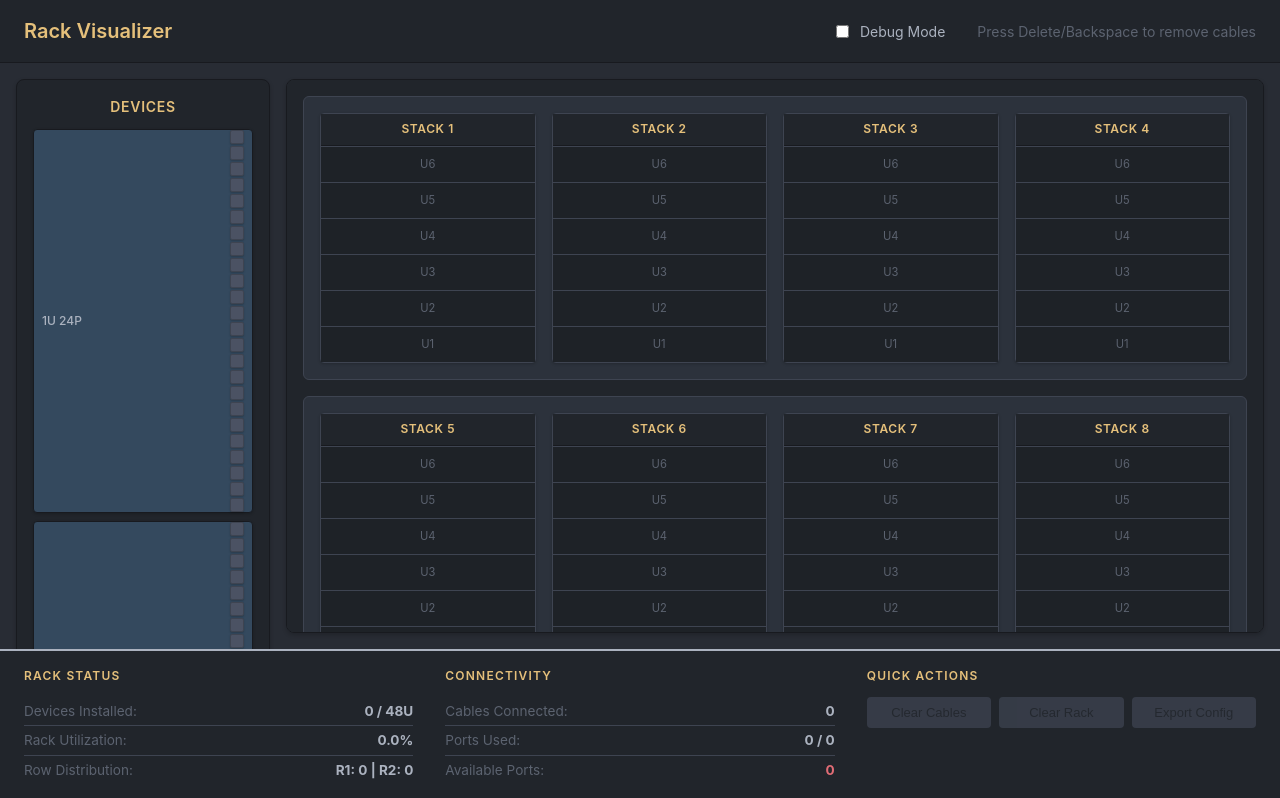
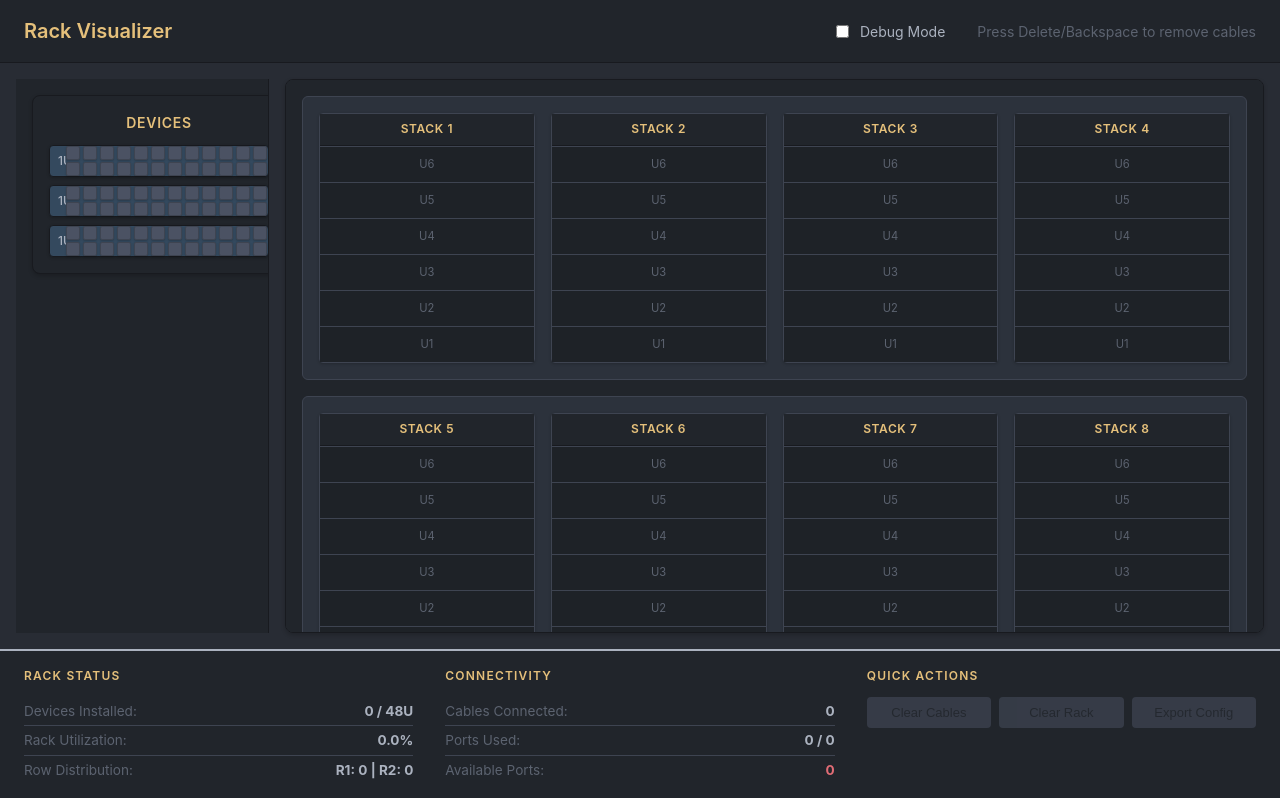
Before and after one commit to MingFei2001/rack-visualiser, a Svelte app: page / in a window 1280 px wide. Shown: the top 798 px of the page. Built offline with nearby package versions, Linux system fonts and the light colour scheme.

Commit message:
supporting class for 2 rows switch

```diff
--- a/src/App.svelte
+++ b/src/App.svelte
@@ -446,7 +446,11 @@
         </div>
     </header>
     <div class="container">
-        <div on:dragover|preventDefault on:drop={handleDeviceRemove}>
+        <div
+            class="device-palette-wrapper"
+            on:dragover|preventDefault
+            on:drop={handleDeviceRemove}
+        >
             <DevicePalette
                 devices={paletteDevices}
                 on:portmousedown={handlePortMouseDown}
@@ -744,4 +748,13 @@
         cursor: not-allowed;
         opacity: 0.5;
     }
+
+    .device-palette-wrapper {
+        width: 220px; /* Adjust as needed */
+        flex-shrink: 0;
+        padding: 1rem; /* Consistent padding */
+        background-color: #21252b; /* Match existing dark theme */
+        border-right: 1px solid #181a1f;
+        overflow-y: auto; /* Allow scrolling if palette content overflows */
+    }
 </style>
--- a/src/Device.svelte
+++ b/src/Device.svelte
@@ -26,7 +26,8 @@
     <span class="device-name">{device.name}</span>
     {#if device.ports && device.ports.length > 0}
         <div class="ports-container">
-            {#each device.ports as port (port.id)}
+            <div class="port-row top-row">
+                {#each topRowPorts as port (port.id)}
                     <div
                         class="port"
                         data-device-id={device.id}
@@ -47,6 +48,30 @@
                         <!-- Port visual indicator -->
                     </div>
                 {/each}
+            </div>
+            <div class="port-row bottom-row">
+                {#each bottomRowPorts as port (port.id)}
+                    <div
+                        class="port"
+                        data-device-id={device.id}
+                        data-port-id={port.id}
+                        title={port.id}
+                        on:mousedown={(e) => {
+                            const rect = e.target.getBoundingClientRect();
+                            const x = rect.left + rect.width / 2;
+                            const y = rect.top + rect.height / 2;
+                            dispatch("portmousedown", {
+                                deviceId: device.id,
+                                portId: port.id,
+                                x,
+                                y,
+                            });
+                        }}
+                    >
+                        <!-- Port visual indicator -->
+                    </div>
+                {/each}
+            </div>
         </div>
     {/if}
 </div>
```
Lines whose indentation alone changed are shown as unchanged.
